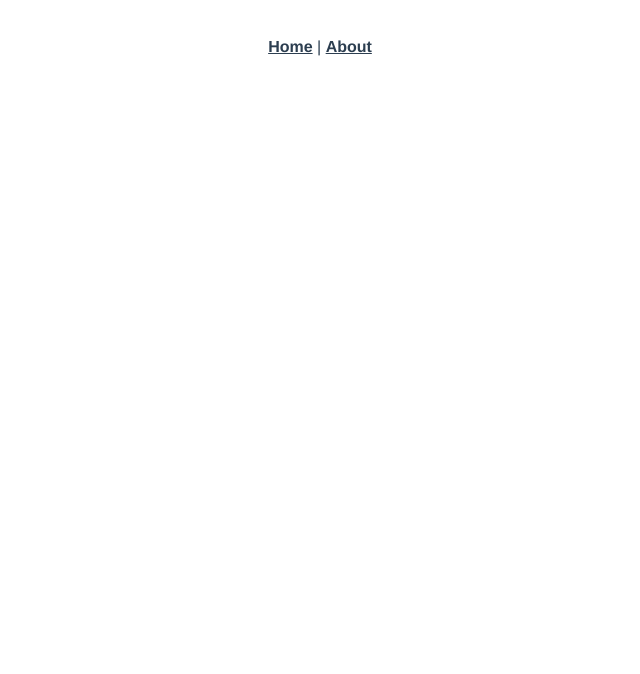
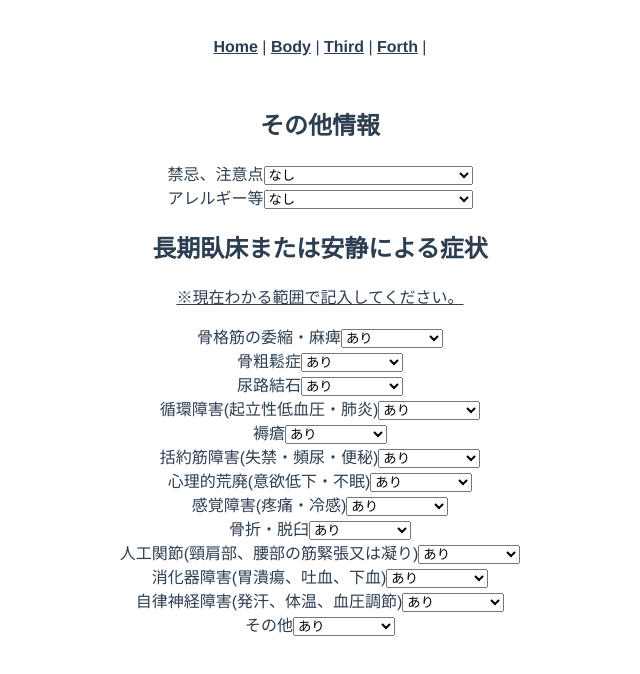
Before and after one commit to yukisa2010/kikuna, a Vue app: page /Forth in a window 1280 px wide. Shown: the top 674 px of the page, without its empty margins (320-960 px from the left). Built offline with nearby package versions, Linux system fonts and the light colour scheme.

Commit message:
created UI to Forth

```diff
--- a/src/App.vue
+++ b/src/App.vue
@@ -2,7 +2,9 @@
   <div id="app">
     <div id="nav">
       <router-link to="/">Home</router-link> |
-      <router-link to="/about">About</router-link>
+      <router-link to="/body">Body</router-link> |
+      <router-link to="/third">Third</router-link> |
+      <router-link to="/forth">Forth</router-link> |
     </div>
     <router-view/>
   </div>
--- a/src/router/index.js
+++ b/src/router/index.js
@@ -1,6 +1,8 @@
 import Vue from 'vue'
 import VueRouter from 'vue-router'
 import Home from '../views/Home.vue'
+import Third from '../views/Third.vue'
+import Forth from '../views/Forth.vue'
 
 Vue.use(VueRouter)
 
@@ -11,12 +13,22 @@ const routes = [
     component: Home
   },
   {
-    path: '/about',
-    name: 'About',
+    path: '/body',
+    name: 'Body',
     // route level code-splitting
     // this generates a separate chunk (about.[hash].js) for this route
     // which is lazy-loaded when the route is visited.
-    component: () => import(/* webpackChunkName: "about" */ '../views/About.vue')
+    component: () => import(/* webpackChunkName: "about" */ '../views/Body.vue')
+  },
+  {
+    path: '/third',
+    name: 'Third',
+    component: Third
+  },
+  {
+    path: '/Forth',
+    name: 'Forth',
+    component: Forth
   }
 ]
 
--- a/src/views/About.vue
+++ /dev/null
@@ -1,5 +0,0 @@
-<template>
-  <div class="about">
-    <h1>This is an about page</h1>
-  </div>
-</template>
--- /dev/null
+++ b/src/views/Body.vue
@@ -0,0 +1,12 @@
+<template>
+  <div class="about">
+    <h1>This is an about page1</h1>
+    <img src="../assets/body_img.png" alt="body_img">
+  </div>
+</template>
+<style scoped>
+  img {
+    width: 500px;
+    height: 450px;
+  }
+</style>
--- /dev/null
+++ b/src/views/Forth.vue
@@ -0,0 +1,67 @@
+<template>
+
+  <div>
+    <h2>その他情報</h2>
+    <div v-for="item in items" :key="item">
+      <label for="">{{ item }}</label>
+      <select name="" id="">
+        <option v-for="option in options" :key="option" value="">{{ option }}</option>
+      </select>
+    </div>
+
+    <h2>長期臥床または安静による症状</h2>
+    <p>※現在わかる範囲で記入してください。</p>
+    <div v-for="item in items_2" :key="item">
+      <label for="">{{ item }}</label>
+      <select name="" id="">
+        <option v-for="option in options_2" :key="option" value="">{{ option }}</option>
+      </select>
+    </div>
+  </div>
+</template>
+<script>
+export default {
+  data: function() {
+    return {
+      items: [
+        '禁忌、注意点',
+        'アレルギー等'
+      ],
+      items_2: [
+        '骨格筋の委縮・麻痺',
+        '骨粗鬆症',
+        '尿路結石',
+        '循環障害(起立性低血圧・肺炎)',
+        '褥瘡',
+        '括約筋障害(失禁・頻尿・便秘)',
+        '心理的荒廃(意欲低下・不眠)',
+        '感覚障害(疼痛・冷感)',
+        '骨折・脱臼',
+        '人工関節(頸肩部、腰部の筋緊張又は凝り)',
+        '消化器障害(胃潰瘍、吐血、下血)',
+        '自律神経障害(発汗、体温、血圧調節)',
+        'その他'
+        ],
+      options: [
+        'なし',
+        '人工関節の為、施術注意',
+        '骨粗鬆症の為、軽めの施術のみ'
+      ],
+      options_2: [
+        'あり',
+        'なし',
+        '特に問題なし',
+        '注意必要',
+        '過去にあり',
+        '術後'
+      ]
+    }
+  }
+}
+</script>
+<style scoped>
+p {
+  text-decoration-line:underline;
+}
+
+</style>
--- a/src/views/Home.vue
+++ b/src/views/Home.vue
@@ -28,31 +28,45 @@
       <h2>ＡＤＬ等</h2>
       <label>寝返り</label>
       <select name="negaeri">
-        <option>1</option>
-        <option>2</option>
-        <option>3</option>
-      </select>
+        <option v-for="item in items" :key="item">{{item}}</option>
+      </select><br/>
 
       <label>起き上がり</label>
+      <select name="negaeri">
+        <option v-for="item in items" :key="item">{{item}}</option>
+      </select><br/>
 
       <label>座位保持</label>
+      <select name="zaihoji">
+        <option v-for="item in items" :key="item">{{item}}</option>
+      </select><br/>
+
       <label>立ち上がり</label>
+      <select name="tatiagari">
+        <option v-for="item in items" :key="item">{{item}}</option>
+      </select><br/>
+
       <label>立位保持</label>
+      <select name="rituihoji">
+        <option v-for="item in items" :key="item">{{item}}</option>
+      </select><br/>
+
       <label>移動(方法)</label>
+      <select name="idou">
+        <option v-for="item in items" :key="item">{{item}}</option>
+      </select><br/>
+
       <label>移乗(方法)</label>
-
-
-
-
-
-
-
-
-
-
-
-
-
+      <select name="ijou">
+        <option v-for="item in items" :key="item">{{item}}</option>
+      </select><br/>
+      <div>
+        <label for="jissiprogram">実施プログラム</label>
+        <input type="text" name="jissiprogram"/>
+        <br/>
+        <label for="tokkijikou">特記事項</label>
+        <textarea name="tokkijikou" id="" cols="30" rows="10"></textarea>
+      </div>
 
     </form>
   </div>
@@ -63,9 +77,31 @@
 // import HelloWorld from '@/components/HelloWorld.vue'
 
 export default {
-  name: 'Home'
+  name: 'Home',
+  data: function(){
+      return {
+        message: 'HelloWorld',
+        items: [
+          '',
+          '可能',
+          '自立',
+          '一部介助',
+          '全介助',
+          '問題なし',
+          '見守り',
+          'あり',
+          'なし',
+          '自立・見守り・一部介助・全介助',
+          '独歩',
+          '杖',
+          'シルバーカー',
+          '歩行器',
+          '車いす'
+        ]
+      }
+  }
+}
   // components: {
   //   HelloWorld
   // }
-}
 </script>
--- /dev/null
+++ b/src/views/Third.vue
@@ -0,0 +1,56 @@
+<template>
+  <div>
+    <h2>ＡＤＬ</h2>
+    <h3>(身の回り・生活関連動作)</h3>
+    <form action="">
+      <div v-for="item in items" :key="item">
+        <label for="">{{ item }}</label>
+        <select>
+          <option
+            v-for="option in options"
+            :key="option"
+            >{{ option }}
+          </option>
+        </select>
+      </div>
+    </form>
+  </div>
+</template>
+<script>
+export default {
+  data: function() {
+    return {
+      items: [
+        '食事',
+        '更衣',
+        '整容',
+        'トイレ',
+        '入浴',
+        '家事',
+        '運動',
+        '薬の飲み忘れ等',
+        '服薬の管理',
+        '階段昇降',
+        '電話の使用',
+        '排尿排便コントロール',
+        '買い物等',
+        '金銭の管理'
+      ],
+      options: [
+        '',
+        'ご自身で行える',
+        '見守りで行う',
+        'ご家族様の介助で行える',
+        'ご自身では行えない',
+        '問題なし',
+        'ご自身では行わない',
+        'しない',
+        'できない',
+        'ややできない',
+        '不可能',
+        '自立・見守り・一部介助・全介助'
+      ]
+    }
+  }
+}
+</script>script
```
Also changed, not shown: src/assets/body_img.png (added).
